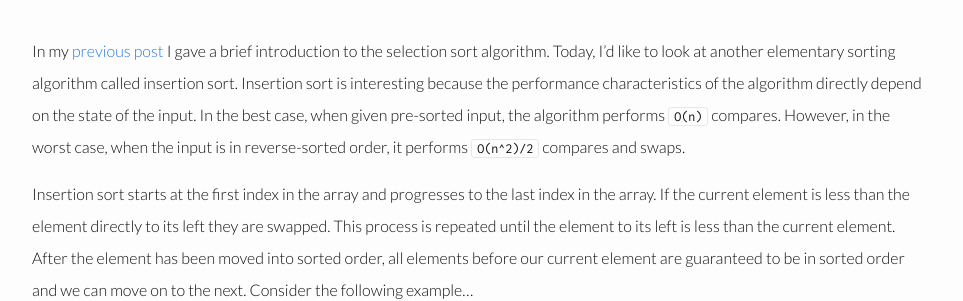
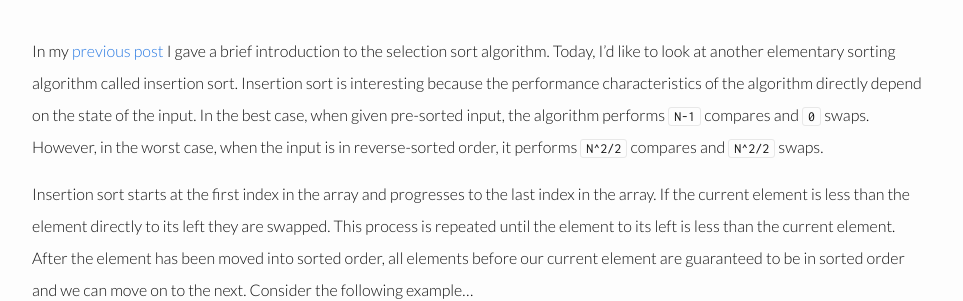
Before and after one commit to aaronlahey/aaronlahey.github.io, a Jekyll site: the page built from _posts/2015-10-05-insertion-sort.markdown, in a window 1280 px wide. Shown: the part 248-549 px from the top of the page, without its empty margins (158-1121 px from the left). Built offline with Jekyll 4.4.1, drawn with Linux system fonts in a browser that asks for light colours.

Commit message:
change sorting algorithm performance characteristics

```diff
--- a/_posts/2015-10-04-selection-sort.markdown
+++ b/_posts/2015-10-04-selection-sort.markdown
@@ -48,7 +48,7 @@ Finally, because index `4` is the last (and consequently the smallest), we swap
              ^
 {% endhighlight %}
 
-Thinking about the performance characteristics of selection sort we can see that in every case, regardless of whether the array is pre-sorted or not, we will perform `O(n)` swaps and `(On^2)/2`. If we were to observe every element in the array *for* every element in the array we would perform `5 * 5` or `5^2` elements. However, we do not observe elements that are already assumed to be in sorted order.
+Thinking about the performance characteristics of selection sort we can see that in every case, regardless of whether the array is pre-sorted or not, we will perform `N` swaps and `N^2/2`. If we were to observe every element in the array *for* every element in the array we would perform `5 * 5` or `5^2` elements. However, we do not observe elements that are already assumed to be in sorted order.
 
 Sorting algorithms in Java utilize the `Comparable<T>` interface. Implementations of this interface define what it means to compare themselves to an object of type `T`. When the receiver is deemed to be "less than" the argument the method should return `-1`, if they are the same, `0`, and if greater than, `1`...
 
--- a/_posts/2015-10-05-insertion-sort.markdown
+++ b/_posts/2015-10-05-insertion-sort.markdown
@@ -5,7 +5,7 @@ date:   2015-10-05
 categories: algorithms
 ---
 
-In my [previous post](http://blog.aaronlahey.com/algorithms/2015/10/04/selection-sort.html) I gave a brief introduction to the selection sort algorithm. Today, I'd like to look at another elementary sorting algorithm called insertion sort. Insertion sort is interesting because the performance characteristics of the algorithm directly depend on the state of the input. In the best case, when given pre-sorted input, the algorithm performs `O(n)` compares. However, in the worst case, when the input is in reverse-sorted order, it performs `O(n^2)/2` compares and swaps.
+In my [previous post](http://blog.aaronlahey.com/algorithms/2015/10/04/selection-sort.html) I gave a brief introduction to the selection sort algorithm. Today, I'd like to look at another elementary sorting algorithm called insertion sort. Insertion sort is interesting because the performance characteristics of the algorithm directly depend on the state of the input. In the best case, when given pre-sorted input, the algorithm performs `N-1` compares and `0` swaps. However, in the worst case, when the input is in reverse-sorted order, it performs `N^2/2` compares and `N^2/2` swaps.
 
 Insertion sort starts at the first index in the array and progresses to the last index in the array. If the current element is less than the element directly to its left they are swapped. This process is repeated until the element to its left is less than the current element. After the element has been moved into sorted order, all elements before our current element are guaranteed to be in sorted order and we can move on to the next. Consider the following example...
 
```
